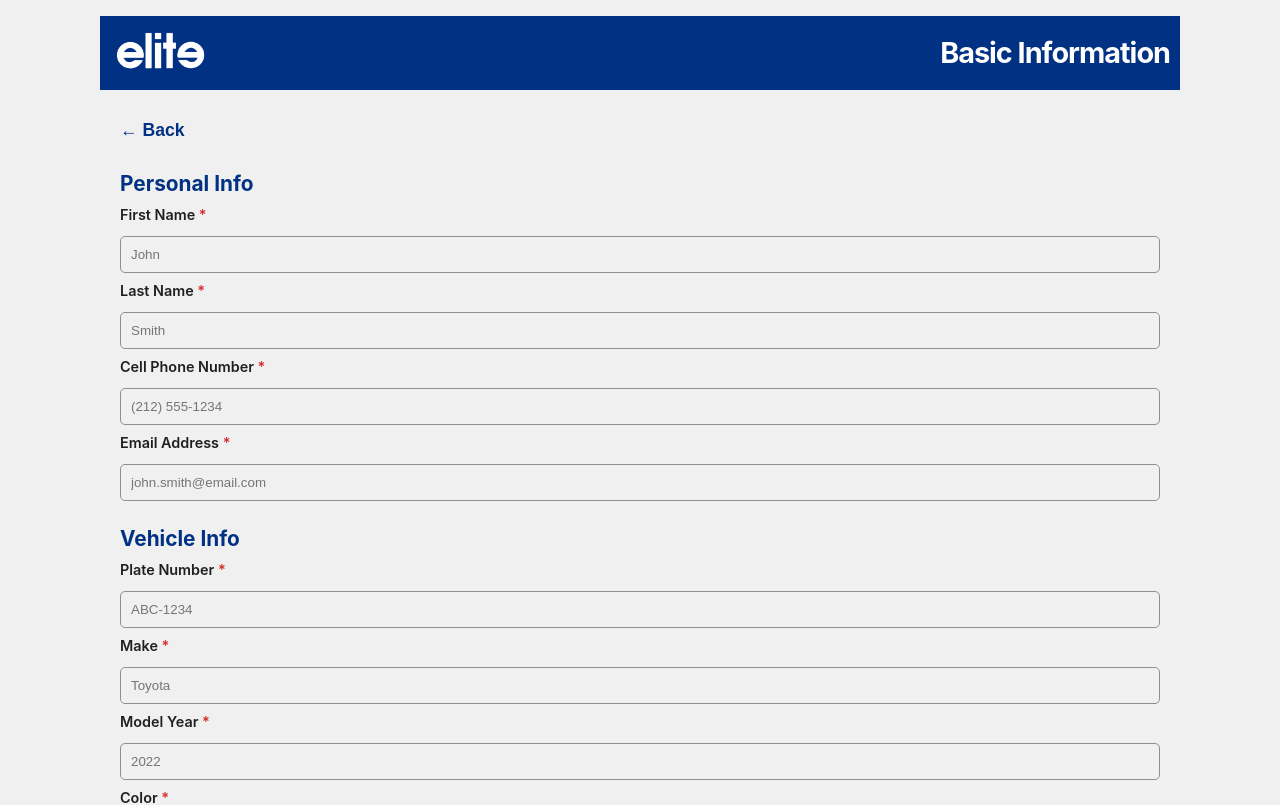
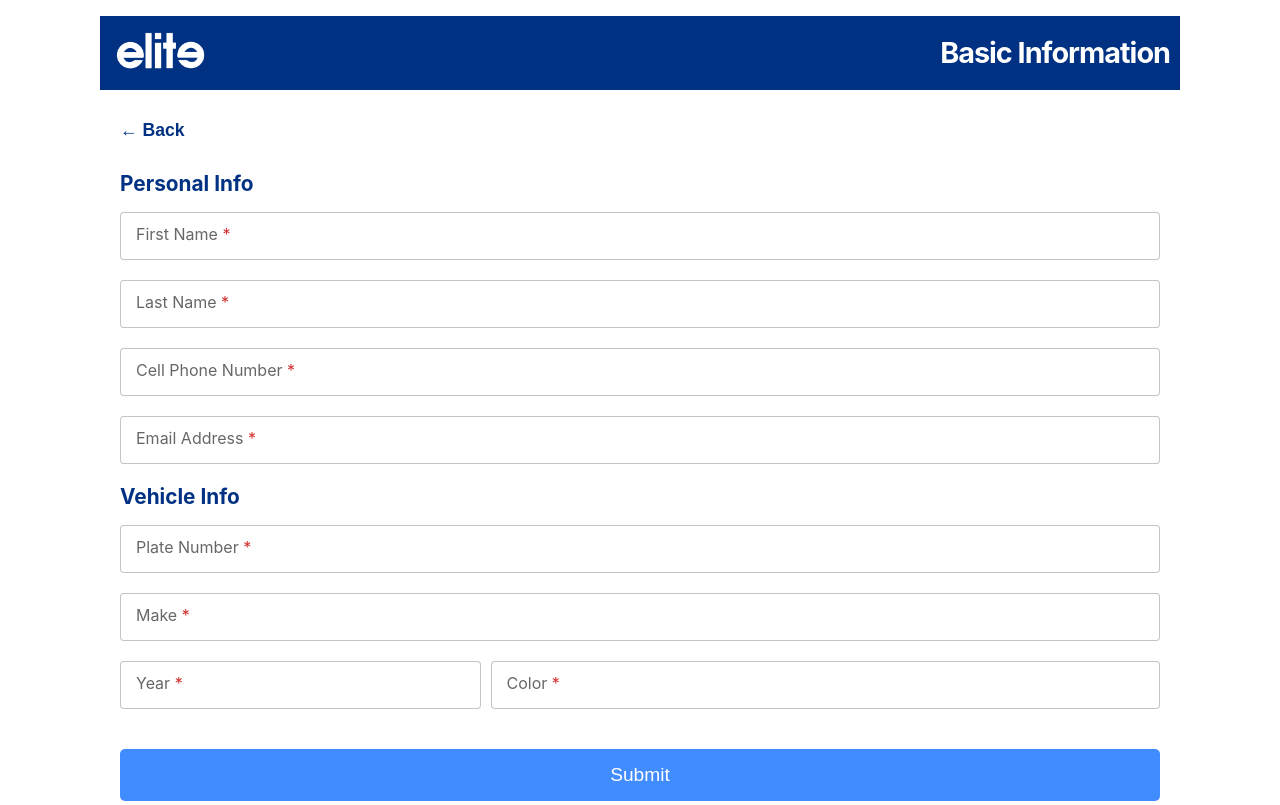
Before and after one commit to Mujahid6612/EliteIDApp, a React (Vite) app: page /basic-info in a window 1280 px wide. Shown: the top 805 px of the page. Built offline with nearby package versions, Linux system fonts and the light colour scheme.

Commit message:
1st part feedback is done

```diff
--- a/api/send-bank-info-email.js
+++ b/api/send-bank-info-email.js
@@ -40,7 +40,7 @@ export default async function handler(req, res) {
     });
 
     // Email content
-    const emailSubject = "New Driver Application - Bank Information";
+    const emailSubject = "Driver provided Bank info";
     const emailBody = `
 New Driver Application - Bank Information
 
--- a/api/send-basic-info-email.js
+++ b/api/send-basic-info-email.js
@@ -58,7 +58,7 @@ export default async function handler(req, res) {
     });
 
     // Email content
-    const emailSubject = "New Driver Application - Basic Information";
+    const emailSubject = "Driver submitted basic info";
     const emailBody = `
 New Driver Application - Basic Information
 
--- a/src/App.css
+++ b/src/App.css
@@ -24,11 +24,11 @@
 }
 
 body {
-  background-color: #f0f0f0;
+  background-color: #fff;
 }
 
 input {
-  background-color: #f0f0f0 !important;
+  background-color: #fff !important;
   border: 1px solid rgb(143, 143, 143);
   color: rgba(0, 0, 0, 0.87);
 }
--- a/src/components/TextField.tsx
+++ b/src/components/TextField.tsx
@@ -1,3 +1,5 @@
+import React from "react";
+
 interface TextFieldProps {
   placeHolderTextInput: string;
   onChange?: (event: React.ChangeEvent<HTMLInputElement>) => void;
@@ -14,37 +16,41 @@ const TextField = ({
   placeHolderTextInput,
   onChange,
   onBlur,
-  valueTrue,
   value,
   label,
   error,
   required = false,
   type = "text",
 }: TextFieldProps) => {
+  const [isFocused, setIsFocused] = React.useState(false);
   const fieldId = label ? label.toLowerCase().replace(/\s+/g, "-") : undefined;
-  const inputClassName = error ? "primary-text-field error-field" : "primary-text-field";
+  const hasValue = !!(value && value.trim());
 
-  const inputField = valueTrue && value ? (
+  const inputClassName = error
+    ? "primary-text-field error-field"
+    : "primary-text-field";
+
+  const handleFocus = () => {
+    setIsFocused(true);
+  };
+
+  const handleBlurInternal = (e: React.FocusEvent<HTMLInputElement>) => {
+    setIsFocused(false);
+    if (onBlur) {
+      onBlur(e);
+    }
+  };
+
+  const inputField = (
     <input
+      autoComplete="off"
       className={inputClassName}
-      value={value}
+      value={value || ""}
       type={type}
-      placeholder={placeHolderTextInput}
+      placeholder={hasValue ? placeHolderTextInput : ""}
       onChange={onChange}
-      onBlur={onBlur}
-      id={fieldId}
-      required={required}
-      aria-invalid={!!error}
-      aria-describedby={error ? `${fieldId}-error` : undefined}
-    />
-  ) : (
-    <input
-      className={inputClassName}
-      type={type}
-      placeholder={placeHolderTextInput}
-      onChange={onChange}
-      onBlur={onBlur}
-      value={value || ""}
+      onFocus={handleFocus}
+      onBlur={handleBlurInternal}
       id={fieldId}
       required={required}
       aria-invalid={!!error}
@@ -54,12 +60,12 @@ const TextField = ({
 
   if (label) {
     return (
-      <div className="text-field-container">
-        <label className="text-field-label" htmlFor={fieldId}>
+      <div className={`text-field-container outlined-field ${hasValue || isFocused ? "has-value" : ""} ${error ? "has-error" : ""} ${isFocused ? "is-focused" : ""}`}>
+        {inputField}
+        <label className="outlined-label" htmlFor={fieldId}>
           {label}
           {required && <span className="required-asterisk"> *</span>}
         </label>
-        {inputField}
         {error && (
           <span className="error-message" id={`${fieldId}-error`} role="alert">
             {error}
--- a/src/screens/BankInfo.tsx
+++ b/src/screens/BankInfo.tsx
@@ -87,11 +87,10 @@ const BankInfo = () => {
           return "Routing number must be exactly 9 digits";
         return "";
       }
-      //   case "bankName": {
-      //     if (!value.trim())
-      //       return "Bank name is required. Please enter a valid routing number.";
-      //     return "";
-      //   }
+      case "bankName": {
+        if (!value.trim()) return "Bank name is required";
+        return "";
+      }
       default:
         return "";
     }
@@ -122,7 +121,7 @@ const BankInfo = () => {
     setFormData((prev) => ({
       ...prev,
       routingNumber,
-      bankName: "", // Clear bank name when routing number changes
+      // Don't clear bank name - allow user to keep manually entered value
     }));
 
     // Clear routing number error when user starts typing
@@ -134,35 +133,31 @@ const BankInfo = () => {
       }));
     }
 
-    // Fetch bank name when routing number is 9 digits
+    // Fetch bank name when routing number is 9 digits (but don't override if user already entered it)
     if (routingNumber.replace(/\D/g, "").length === 9) {
       setIsLoadingBankName(true);
-      setTouched((prev) => ({ ...prev, bankName: true }));
       try {
         const bankName = await getBankNameFromRouting(
           routingNumber.replace(/\D/g, "")
         );
-        setFormData((prev) => ({
-          ...prev,
-          bankName: bankName || "",
-        }));
-        // Validate bank name after fetching
-        const bankNameError = validateField("bankName", bankName || "");
+        // Only auto-fill if bank name is empty
+        setFormData((prev) => {
+          if (bankName && !prev.bankName.trim()) {
+            return {
+              ...prev,
+              bankName: bankName || "",
+            };
+          }
+          return prev;
+        });
+        // Clear any previous errors
         setErrors((prev) => ({
           ...prev,
-          bankName: bankNameError,
+          bankName: "",
         }));
       } catch (error) {
         console.error("Error fetching bank name:", error);
-        setFormData((prev) => ({
-          ...prev,
-          bankName: "",
-        }));
-        setErrors((prev) => ({
-          ...prev,
-          bankName:
-            "Unable to verify routing number. Please check and try again.",
-        }));
+        // Don't set error - allow user to enter manually
       } finally {
         setIsLoadingBankName(false);
       }
@@ -297,29 +292,16 @@ const BankInfo = () => {
           )}
         </div>
 
-        {/* <div className="read-only-field-container">
-          <label className="read-only-label">
-            Bank Name
-            <span className="required-asterisk"> *</span>
-          </label>
-          <input
-            className={`primary-text-field read-only-field ${
-              errors.bankName ? "error-field" : ""
-            }`}
-            type="text"
-            value={formData.bankName || ""}
-            readOnly
-            placeholder="Bank name will appear here"
-            required
-            aria-invalid={!!errors.bankName}
-            aria-describedby={errors.bankName ? "bank-name-error" : undefined}
-          />
-          {touched.bankName && errors.bankName && (
-            <span className="error-message" id="bank-name-error" role="alert">
-              {errors.bankName}
-            </span>
-          )}
-        </div> */}
+        <TextField
+          label="Bank Name"
+          placeHolderTextInput="Enter bank name"
+          onChange={handleInputChange("bankName")}
+          onBlur={handleBlur("bankName")}
+          valueTrue={!!formData.bankName}
+          value={formData.bankName}
+          required
+          error={touched.bankName ? errors.bankName : ""}
+        />
 
         <ButtonsComponent
           buttonText={isSubmitting ? "Submitting..." : "Submit"}
--- a/src/screens/BasicInfo.tsx
+++ b/src/screens/BasicInfo.tsx
@@ -21,6 +21,8 @@ const BasicInfo = () => {
   const [errors, setErrors] = useState<Record<string, string>>({});
   const [isSubmitting, setIsSubmitting] = useState(false);
   const [touched, setTouched] = useState<Record<string, boolean>>({});
+  const [isEditMode, setIsEditMode] = useState(false);
+  const [hasSavedData, setHasSavedData] = useState(false);
 
   useEffect(() => {
     // Load saved basic info from localStorage if available
@@ -28,10 +30,23 @@ const BasicInfo = () => {
     if (savedBasicInfo) {
       try {
         const parsed = JSON.parse(savedBasicInfo);
+        // Check if parsed data has any meaningful values
+        const hasData = Object.values(parsed).some(
+          (value) => value && String(value).trim() !== ""
+        );
+        if (hasData) {
           setFormData(parsed);
+          setHasSavedData(true);
+          setIsEditMode(false);
+        } else {
+          setIsEditMode(true);
+        }
       } catch (error) {
         console.error("Error parsing saved basic info:", error);
+        setIsEditMode(true);
       }
+    } else {
+      setIsEditMode(true);
     }
   }, []);
 
@@ -74,7 +89,7 @@ const BasicInfo = () => {
         return "";
       }
       case "modelYear": {
-        if (!value.trim()) return "Model year is required";
+        if (!value.trim()) return "Year is required";
         const year = parseInt(value);
         const currentYear = new Date().getFullYear();
         if (isNaN(year) || year < 1900 || year > currentYear + 1) {
@@ -155,6 +170,8 @@ const BasicInfo = () => {
       await sendBasicInfoEmail(formData);
       // Store form data in localStorage for use in bank info page
       localStorage.setItem("basicInfo", JSON.stringify(formData));
+      setHasSavedData(true);
+      setIsEditMode(false);
       navigate("/bank-info");
     } catch (error) {
       console.error("Error sending email:", error);
@@ -162,6 +179,65 @@ const BasicInfo = () => {
     } finally {
       setIsSubmitting(false);
     }
+  };
+
+  const handleEdit = () => {
+    setIsEditMode(true);
+  };
+
+  const renderDataTable = () => {
+    const dataRows = [
+      { label: "First Name", value: formData.firstName },
+      { label: "Last Name", value: formData.lastName },
+      { label: "Cell Phone", value: formData.cellPhone },
+      { label: "Email", value: formData.email },
+      { label: "Plate Number", value: formData.plateNumber },
+      { label: "Make", value: formData.make },
+      { label: "Year", value: formData.modelYear },
+      { label: "Color", value: formData.color },
+    ];
+
+    return (
+      <div className="data-table-container">
+        <div className="data-table-header">
+          <h2 className="form-section-title">Saved Basic Information</h2>
+          <button
+            className="edit-icon-button"
+            onClick={handleEdit}
+            aria-label="Edit information"
+          >
+            <svg
+              width="24"
+              height="24"
+              viewBox="0 0 24 24"
+              fill="none"
+              xmlns="http://www.w3.org/2000/svg"
+            >
+              <path
+                d="M3 17.25V21h3.75L17.81 9.94l-3.75-3.75L3 17.25zM20.71 7.04c.39-.39.39-1.02 0-1.41l-2.34-2.34c-.39-.39-1.02-.39-1.41 0l-1.83 1.83 3.75 3.75 1.83-1.83z"
+                fill="#418cfe"
+              />
+            </svg>
+          </button>
+        </div>
+        <div className="data-table">
+          {dataRows.map((row, index) => (
+            <div key={index} className="data-table-row">
+              <div className="data-table-label">{row.label}</div>
+              <div className="data-table-value">{row.value || "—"}</div>
+            </div>
+          ))}
+        </div>
+        <div className="data-table-actions">
+          <ButtonsComponent
+            buttonText="Continue to Bank Info"
+            buttonVariant="primary"
+            functionpassed={() => navigate("/bank-info")}
+            buttonWidth="100%"
+          />
+        </div>
+      </div>
+    );
   };
 
   return (
@@ -175,6 +251,10 @@ const BasicInfo = () => {
         >
           ← Back
         </button>
+        {hasSavedData && !isEditMode ? (
+          renderDataTable()
+        ) : (
+          <>
             <h2 className="form-section-title">Personal Info</h2>
         <TextField
           label="First Name"
@@ -239,8 +319,10 @@ const BasicInfo = () => {
           required
           error={touched.make ? errors.make : ""}
         />
+        <div className="row-fields">
+          <div className="field-model-year">
             <TextField
-          label="Model Year"
+              label="Year"
               placeHolderTextInput="2022"
               onChange={handleInputChange("modelYear")}
               onBlur={handleBlur("modelYear")}
@@ -249,6 +331,8 @@ const BasicInfo = () => {
               required
               error={touched.modelYear ? errors.modelYear : ""}
             />
+          </div>
+          <div className="field-color">
             <TextField
               label="Color"
               placeHolderTextInput="Blue"
@@ -259,6 +343,8 @@ const BasicInfo = () => {
               required
               error={touched.color ? errors.color : ""}
             />
+          </div>
+        </div>
 
         <ButtonsComponent
           buttonText={isSubmitting ? "Submitting..." : "Submit"}
@@ -266,6 +352,8 @@ const BasicInfo = () => {
           functionpassed={handleSubmit}
           buttonWidth="100%"
         />
+          </>
+        )}
       </div>
     </>
   );
--- a/src/styles/Form.css
+++ b/src/styles/Form.css
@@ -79,6 +79,7 @@
 
 .text-field-container {
   margin: 5px 0;
+  position: relative;
 }
 
 .text-field-label {
@@ -88,6 +89,78 @@
   color: rgba(0, 0, 0, 0.87);
   margin-bottom: 8px;
   text-align: left;
+}
+
+/* Material UI Outlined Style */
+.outlined-field {
+  position: relative;
+  margin: 20px 0;
+}
+
+.outlined-field .primary-text-field {
+  padding: 14px 12px;
+  border: 1px solid rgba(0, 0, 0, 0.23);
+  border-radius: 4px;
+  background-color: transparent;
+  font-size: 1rem;
+  transition: border-color 0.2s ease, border-width 0.2s ease, padding 0.2s ease;
+  outline: none;
+  margin: 0;
+}
+
+.outlined-field .primary-text-field:focus {
+  border-color: #418cfe;
+  border-width: 2px;
+  padding: 13px 11px; /* Adjust padding to account for thicker border */
+}
+
+.outlined-field .primary-text-field:focus + .outlined-label,
+.outlined-field.has-value .outlined-label {
+  color: #418cfe;
+}
+
+.outlined-label {
+  position: absolute;
+  left: 12px;
+  top: 14px;
+  font-size: 1rem;
+  color: rgba(0, 0, 0, 0.6);
+  background-color: white;
+  padding: 0 4px;
+  margin: 0;
+  pointer-events: none;
+  transition: all 0.2s cubic-bezier(0.0, 0, 0.2, 1);
+  transform-origin: left top;
+  white-space: nowrap;
+  z-index: 1;
+}
+
+.outlined-field .primary-text-field:focus + .outlined-label,
+.outlined-field.has-value .outlined-label,
+.outlined-field.is-focused .outlined-label {
+  transform: translateY(-22px) scale(0.75);
+  font-size: 0.875rem;
+}
+
+.outlined-field.has-value:not(.is-focused) .outlined-label {
+  color: rgba(0, 0, 0, 0.6);
+}
+
+.outlined-field.has-error .primary-text-field {
+  border-color: #d32f2f;
+}
+
+.outlined-field.has-error .primary-text-field:focus {
+  border-color: #d32f2f;
+}
+
+.outlined-field.has-error .outlined-label {
+  color: #d32f2f;
+}
+
+.outlined-field.has-error .primary-text-field:focus + .outlined-label,
+.outlined-field.has-error.has-value .outlined-label {
+  color: #d32f2f;
 }
 
 .required-asterisk {
@@ -111,6 +184,93 @@
   outline-color: #d32f2f;
 }
 
+.row-fields {
+  display: flex;
+  margin-top: -20px;
+}
+
+.field-model-year {
+  min-width: 0;
+  width: 35%;
+}
+
+.field-color {
+  min-width: 0;
+  width: 65%;
+  margin-left: 10px;
+}
+
+/* Data Table Styles */
+.data-table-container {
+  margin-top: 10px;
+}
+
+.data-table-header {
+  display: flex;
+  justify-content: space-between;
+  align-items: center;
+  margin-bottom: 20px;
+}
+
+.edit-icon-button {
+  background: transparent;
+  border: none;
+  cursor: pointer;
+  padding: 8px;
+  display: flex;
+  align-items: center;
+  justify-content: center;
+  border-radius: 50%;
+  transition: background-color 0.2s;
+  -webkit-tap-highlight-color: transparent;
+}
+
+.edit-icon-button:active {
+  background-color: rgba(65, 140, 254, 0.1);
+}
+
+.edit-icon-button svg {
+  display: block;
+}
+
+.data-table {
+  background-color: #fff;
+  border-radius: 8px;
+  overflow: hidden;
+  margin-bottom: 20px;
+}
+
+.data-table-row {
+  display: flex;
+  flex-direction: column;
+  padding: 16px;
+  border-bottom: 1px solid rgba(0, 0, 0, 0.12);
+  gap: 6px;
+}
+
+.data-table-row:last-child {
+  border-bottom: none;
+}
+
+.data-table-label {
+  font-size: 0.875rem;
+  font-weight: 600;
+  color: rgba(0, 0, 0, 0.6);
+  text-transform: uppercase;
+  letter-spacing: 0.5px;
+}
+
+.data-table-value {
+  font-size: 1rem;
+  color: rgba(0, 0, 0, 0.87);
+  word-break: break-word;
+  padding-top: 4px;
+}
+
+.data-table-actions {
+  margin-top: 20px;
+}
+
 @media (max-width: 480px) {
   .form-container {
     padding: 15px;
@@ -124,4 +284,20 @@
   .form-description {
     font-size: 0.9rem;
   }
+
+  .data-table-header {
+    margin-bottom: 15px;
+  }
+
+  .data-table-row {
+    padding: 12px;
+  }
+
+  .data-table-label {
+    font-size: 0.8rem;
+  }
+
+  .data-table-value {
+    font-size: 0.95rem;
+  }
 }
```
Lines whose indentation alone changed are shown as unchanged.
